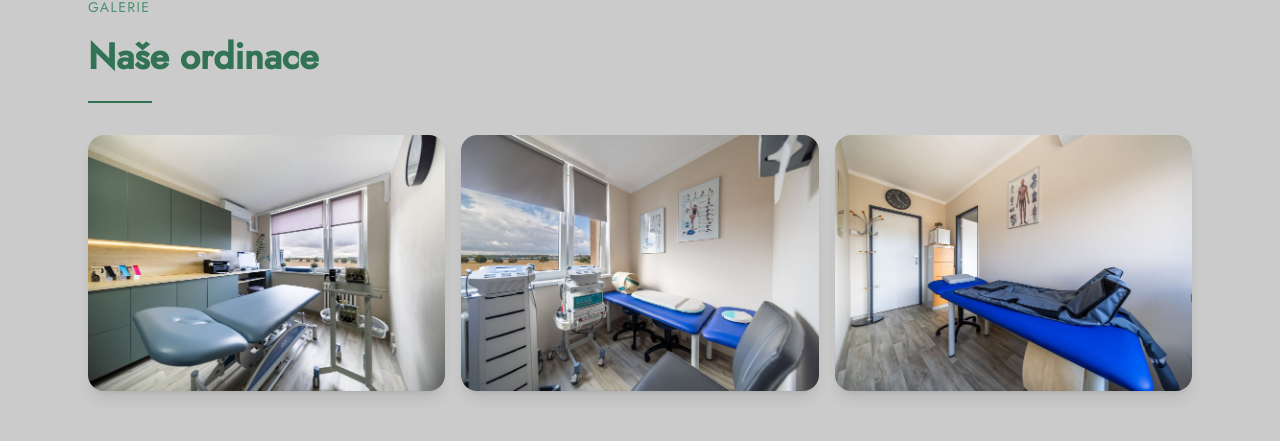
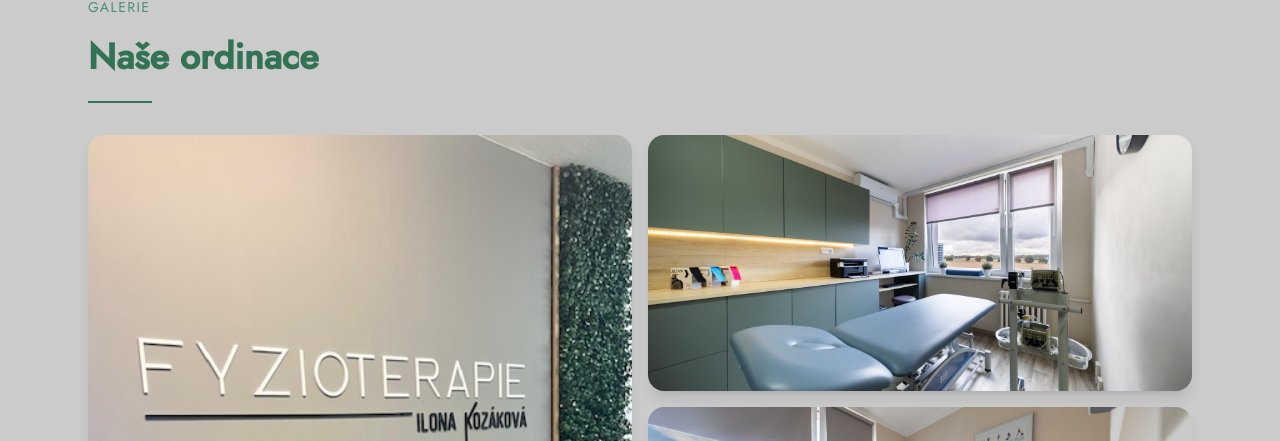
Before and after one commit to fondly-cz/fyziokozakova.cz, a Vue app: page / in a window 1280 px wide. Shown: the part 3718-4159 px from the top of the page. Built offline with nearby package versions, Linux system fonts and the light colour scheme.

Commit message:
Phase 1 changes

```diff
--- a/src/App.vue
+++ b/src/App.vue
@@ -167,22 +167,29 @@
           </h2>
           <div class="reveal h-0.5 w-16 bg-sage mb-8" style="transition-delay:160ms"></div>
 
-          <div class="grid gap-4 md:grid-cols-3">
-            <a href="/assets/ordinace-1.jpg" data-fancybox="galerie" data-caption="Ordinace" class="reveal overflow-hidden rounded-2xl shadow-lg block cursor-zoom-in" style="transition-delay:0ms">
+          <div class="grid gap-4 md:grid-cols-2 md:grid-rows-3">
+            <a href="/assets/ordinace-0-chodba.jpeg" data-fancybox="galerie" data-caption="Chodba" class="reveal overflow-hidden rounded-2xl shadow-lg block cursor-zoom-in md:row-span-3" style="transition-delay:0ms">
+              <img
+                src="/assets/ordinace-0-chodba.jpeg"
+                alt="Chodba"
+                class="w-full h-full object-cover hover:scale-105 transition-transform duration-300"
+              />
+            </a>
+            <a href="/assets/ordinace-1.jpg" data-fancybox="galerie" data-caption="Ordinace" class="reveal overflow-hidden rounded-2xl shadow-lg block cursor-zoom-in" style="transition-delay:100ms">
               <img
                 src="/assets/ordinace-1.jpg"
                 alt="Ordinace"
                 class="w-full h-64 object-cover hover:scale-105 transition-transform duration-300"
               />
             </a>
-            <a href="/assets/ordinace-2.jpg" data-fancybox="galerie" data-caption="Ordinace 2" class="reveal overflow-hidden rounded-2xl shadow-lg block cursor-zoom-in" style="transition-delay:100ms">
+            <a href="/assets/ordinace-2.jpg" data-fancybox="galerie" data-caption="Ordinace 2" class="reveal overflow-hidden rounded-2xl shadow-lg block cursor-zoom-in" style="transition-delay:200ms">
               <img
                 src="/assets/ordinace-2.jpg"
                 alt="Ordinace 2"
                 class="w-full h-64 object-cover hover:scale-105 transition-transform duration-300"
               />
             </a>
-            <a href="/assets/ordinace-3.jpg" data-fancybox="galerie" data-caption="Ordinace 3" class="reveal overflow-hidden rounded-2xl shadow-lg block cursor-zoom-in" style="transition-delay:200ms">
+            <a href="/assets/ordinace-3.jpg" data-fancybox="galerie" data-caption="Ordinace 3" class="reveal overflow-hidden rounded-2xl shadow-lg block cursor-zoom-in" style="transition-delay:300ms">
               <img
                 src="/assets/ordinace-3.jpg"
                 alt="Ordinace 3"
```
Also changed, not shown: public/assets/ordinace-0-chodba.jpeg (added).
